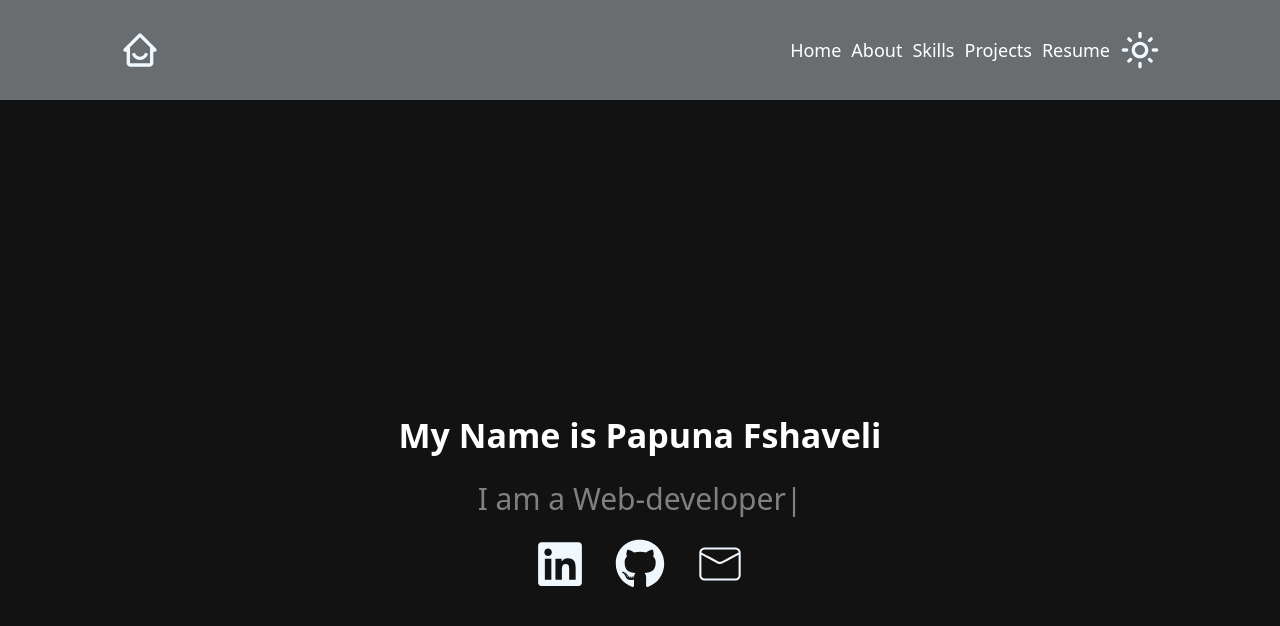
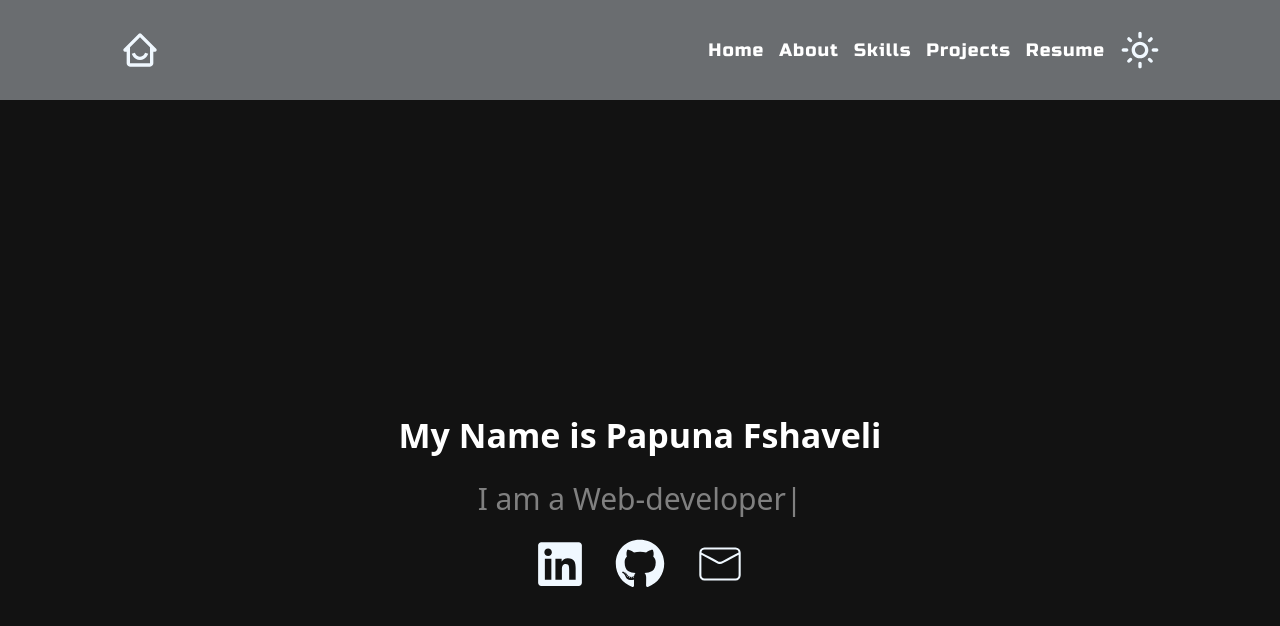
Before and after one commit to papunafshaveli/Resume-Papuna-Fshaveli, a React (Vite) app: page / in a window 1280 px wide. Shown: the top 626 px of the page. Built offline with nearby package versions, Linux system fonts and the light colour scheme.

Commit message:
edit theme colors

```diff
--- a/src/components/styles.ts
+++ b/src/components/styles.ts
@@ -20,7 +20,7 @@ export const HeaderContainer = styled.div<{ themes: boolean }>`
   justify-content: space-between;
 
   background-color: ${(props) => (props.themes ? "#6a6d70" : "#839192")};
-  padding: 10px 0;
+  padding: 10px 5px;
 
   @media ${device.mobileL} {
     padding: 10px 30px;
@@ -34,8 +34,12 @@ export const HeaderContainer = styled.div<{ themes: boolean }>`
 export const HomeIconWrapper = styled.div`
   width: 40px;
   height: 40px;
+  display: none;
+  cursor: pointer;
 
-  cursor: pointer;
+  @media ${device.tabletS} {
+    display: block;
+  }
 `;
 
 export const BurgerContainer = styled.div`
@@ -53,7 +57,7 @@ export const StyledNav = styled.nav`
   display: grid;
   grid-template-columns: repeat(3, 1fr);
 
-  gap: 10px;
+  gap: 15px;
 
   @media ${device.tabletS} {
     display: flex;
@@ -64,6 +68,8 @@ export const StyledNav = styled.nav`
 
 export const StyledNavLink = styled(NavLink)<{ themes: boolean }>`
   text-decoration: none;
+  font-family: "Russo One", sans-serif;
+  letter-spacing: 1px;
   font-size: 1.8rem;
   color: ${(props) => (props.themes ? "white" : "black")};
 
--- a/src/index.css
+++ b/src/index.css
@@ -1,3 +1,5 @@
+@import url("https://fonts.googleapis.com/css2?family=Bungee&family=Russo+One&display=swap");
+
 * {
   margin: 0;
   padding: 0;
--- a/src/pages/About/About.tsx
+++ b/src/pages/About/About.tsx
@@ -7,6 +7,8 @@ import {
 import fb from "../../images/fb.png";
 import insta from "../../images/insta.png";
 import yt from "../../images/yt.png";
+import { useContext } from "react";
+import { ThemesContext } from "../../components/App";
 
 const About = () => {
   const visitFB = () => {
@@ -23,13 +25,16 @@ const About = () => {
     const ytUrl = "https://www.youtube.com/channel/UC8GUnP1KWNGgMZnKR7dLy-w";
     window.open(ytUrl, "_blank");
   };
+
+  const themes = useContext(ThemesContext);
+
   return (
     <AboutContainer
       initial={{ width: 0 }}
       animate={{ width: "100%" }}
       exit={{ x: window.innerWidth, transition: { duration: 0.5 } }}
     >
-      <Info>
+      <Info themes={themes}>
         <ul>
           <li>
             <b>Name:</b> Papuna Fshaveli;
--- a/src/pages/About/styles.ts
+++ b/src/pages/About/styles.ts
@@ -8,7 +8,9 @@ export const AboutContainer = styled(motion.div)`
   align-items: center;
   padding: 70px 30px;
   max-width: 800px;
+`;
 
+export const Info = styled.div<{ themes: boolean }>`
   ul {
     list-style-type: none;
     font-family: "Trebuchet MS", "Lucida Sans Unicode", "Lucida Grande",
@@ -16,19 +18,19 @@ export const AboutContainer = styled(motion.div)`
   }
   b {
     font-size: 1.8rem;
-    color: beige;
+    color: ${(props) => (props.themes ? "beige" : "black")};
   }
   li {
     font-size: 1.6rem;
     line-height: 30px;
+    color: ${(props) => (props.themes ? "white" : "black")};
   }
   p {
     margin: 20px 0;
     font-size: 1.4rem;
+    color: ${(props) => (props.themes ? "white" : "black")};
   }
 `;
-
-export const Info = styled.div``;
 
 export const ProfileImageContainer = styled.div`
   width: 300px;
--- a/src/pages/Projects/Projects.tsx
+++ b/src/pages/Projects/Projects.tsx
@@ -1,14 +1,17 @@
+import { useContext } from "react";
 import Project from "../../components/Project";
 import { MainText, ProjectWrapper, ProjectsPageContainer } from "./styles";
+import { ThemesContext } from "../../components/App";
 
 const Projects = () => {
+  const themes = useContext(ThemesContext);
   return (
     <ProjectsPageContainer
       initial={{ width: 0 }}
       animate={{ width: "100%" }}
       exit={{ x: window.innerWidth, transition: { duration: 0.5 } }}
     >
-      <MainText>Projects</MainText>
+      <MainText themes={themes}>Projects</MainText>
       <ProjectWrapper>
         <Project />
       </ProjectWrapper>
--- a/src/pages/Projects/styles.ts
+++ b/src/pages/Projects/styles.ts
@@ -10,9 +10,10 @@ export const ProjectsPageContainer = styled(motion.div)`
   padding-bottom: 70px;
 `;
 
-export const MainText = styled.h1`
+export const MainText = styled.h1<{ themes: boolean }>`
   font-size: 2.8rem;
   padding: 60px;
+  color: ${(props) => (props.themes ? "white" : "black")};
 `;
 
 export const ProjectWrapper = styled.div`
--- a/src/pages/Skills/Skills.tsx
+++ b/src/pages/Skills/Skills.tsx
@@ -13,15 +13,18 @@ import {
   SkillsContainer,
   Tools,
 } from "./styles";
+import { useContext } from "react";
+import { ThemesContext } from "../../components/App";
 
 const Skills = () => {
+  const themes = useContext(ThemesContext);
   return (
     <SkillsContainer
       initial={{ width: 0 }}
       animate={{ width: "100%" }}
       exit={{ x: window.innerWidth, transition: { duration: 0.5 } }}
     >
-      <Description>
+      <Description themes={themes}>
         I love to learn new things and experiment with new technologies. These
         are some of the major languages, technologies, tools and platforms I
         have worked with:
--- a/src/pages/Skills/styles.ts
+++ b/src/pages/Skills/styles.ts
@@ -16,9 +16,10 @@ export const SkillsContainer = styled(motion.div)`
   }
 `;
 
-export const Description = styled.h3`
+export const Description = styled.h3<{ themes: boolean }>`
   text-align: center;
   font-size: 1.8rem;
+  color: ${(props) => (props.themes ? "white" : "black")};
 `;
 
 export const Languages = styled.div``;
```
